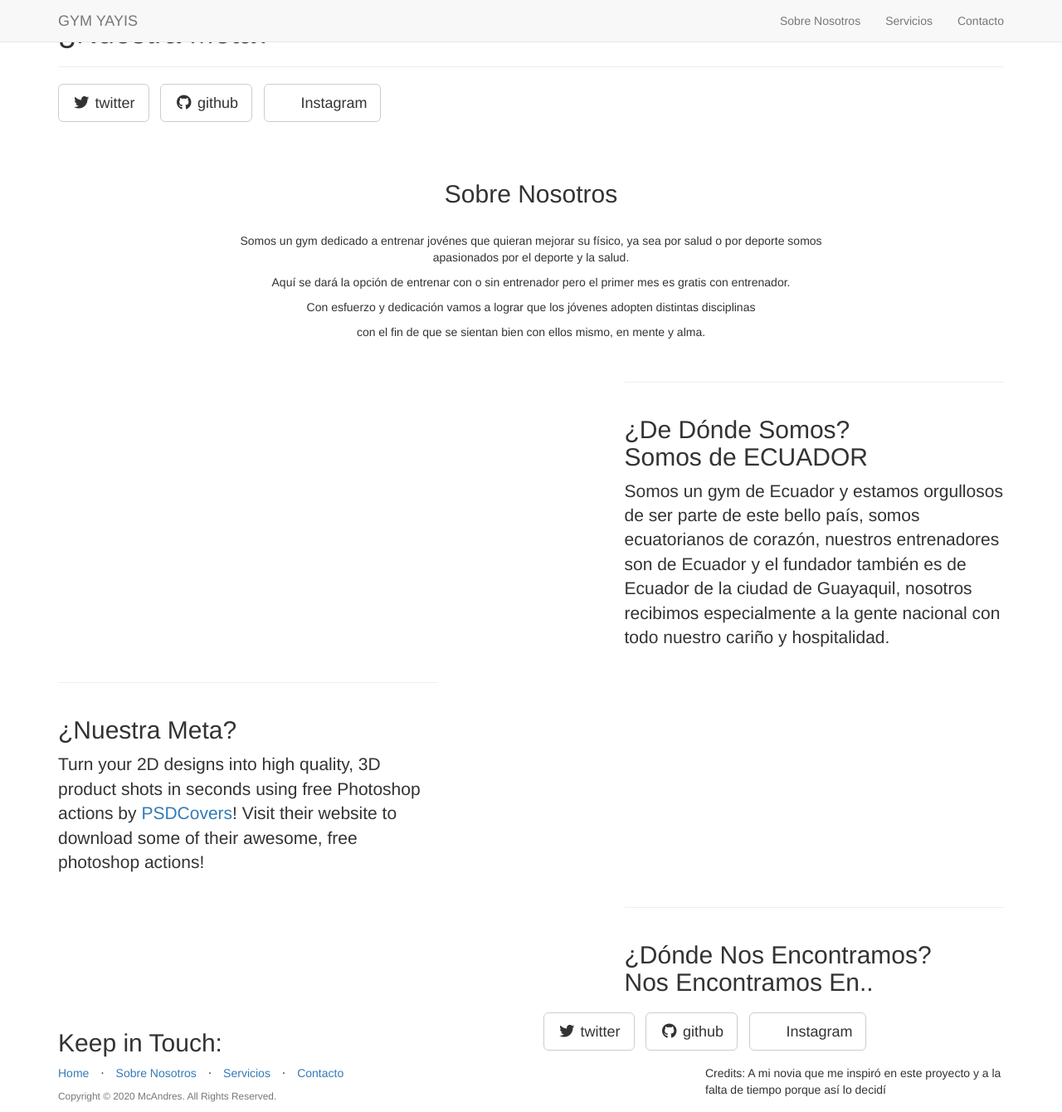
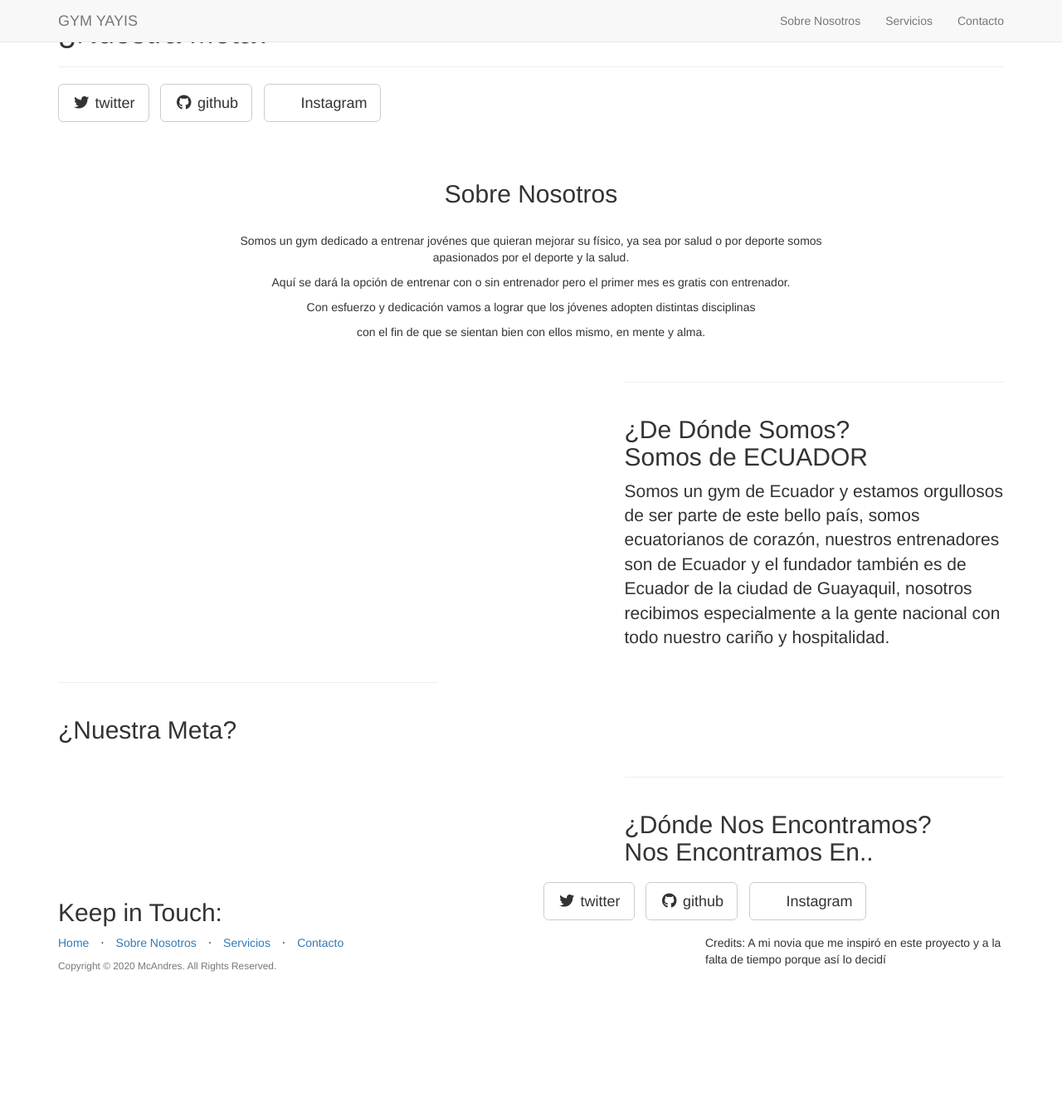
Before and after one commit to mcandres/texture, a Jekyll site: the page built from _posts/2014-09-22-services-2.markdown, in a window 1280 px wide and 1340 px high. Shown: the whole window at 83% size. Built offline with Jekyll 4.4.1, drawn with Linux system fonts in a browser that asks for light colours; nearby versions of some CDN libraries; library files that are not in the unit come from our copies.

Commit message:
udatepee

```diff
--- a/_posts/2014-09-22-services-2.markdown
+++ b/_posts/2014-09-22-services-2.markdown
@@ -5,6 +5,3 @@ category: Services
 title: ¿Nuestra Meta?<br>
 description: |
 ---
-  Turn your 2D designs into high quality, 3D
-  product shots in seconds using free Photoshop actions by [PSDCovers](http://www.psdcovers.com/)! Visit
-  their website to download some of their awesome, free photoshop actions!
```
